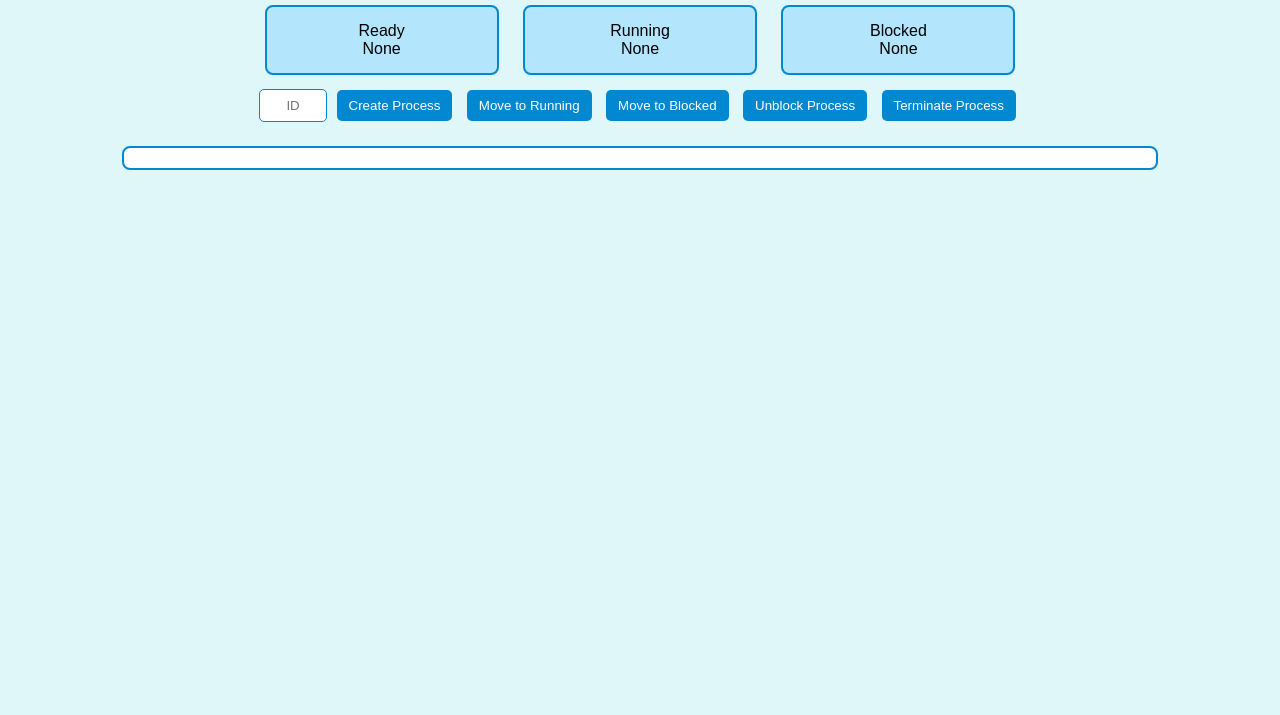
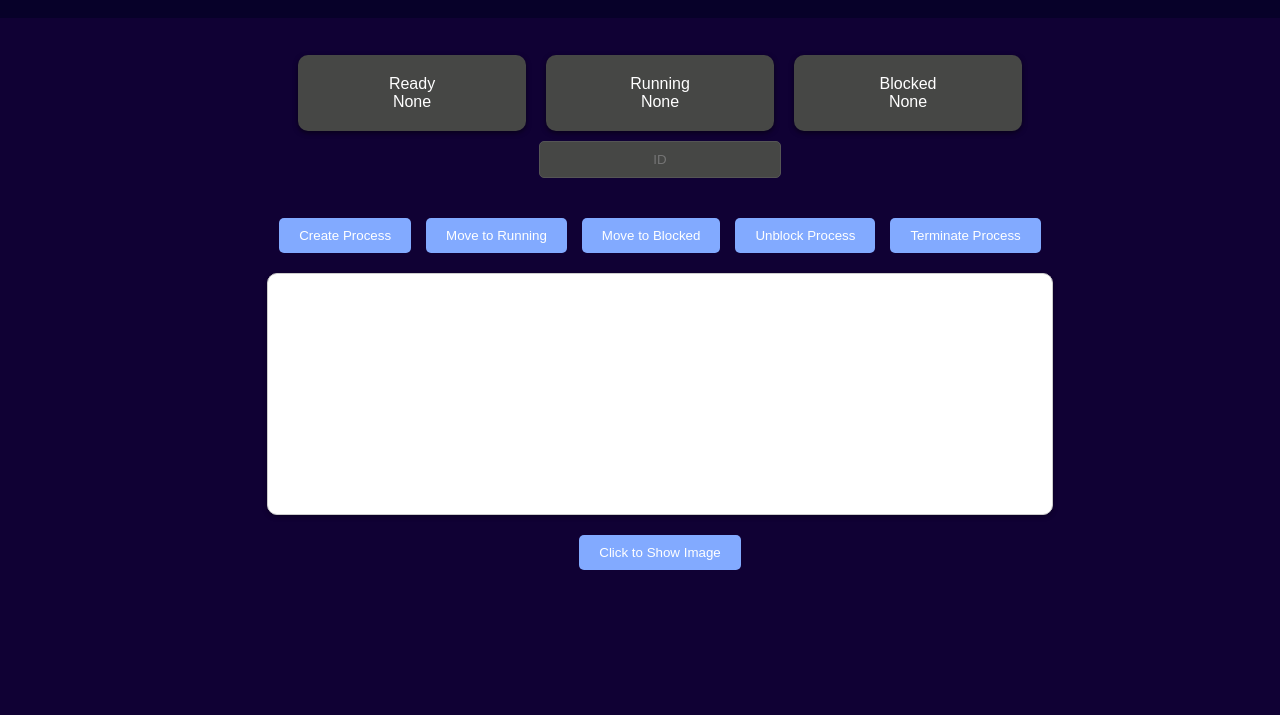
Before and after one commit to mehazzz/state-model, a plain HTML site: page threestate.html in a window 1280 px wide. Shown: the part 85-800 px from the top of the page. Drawn offline with Linux system fonts and the light colour scheme.

Commit message:
threestate.html

```diff
--- a/threestate.html
+++ b/threestate.html
@@ -5,71 +5,190 @@
     <meta name="viewport" content="width=device-width, initial-scale=1.0">
     <title>Three-State Process Simulation</title>
     <style>
-        body {
-            font-family: Arial, sans-serif;
-            background-color: #e0f7fa;
+    body {
+            background-color: #100134;
+            color: #fff;
+            font-family: 'Arial', sans-serif;
+            margin: 0;
+            padding: 20px;
             text-align: center;
         }
-        .state-box {
-            display: inline-block;
-            width: 200px;
-            padding: 15px;
-            margin: 10px;
-            border: 2px solid #0288d1;
-            border-radius: 8px;
-            background-color: #b3e5fc;
+
+.container {
+    display: flex;
+    flex-direction: column;
+    align-items: center;
+    justify-content: center;
+    width: 100%;
+    padding: 20px;
+    margin-top: 80px;
+}
+
+.navbar {
+            background-color: #070129;
+            padding: 33px;
+            width: 100%;
+            position: fixed;
+            top: 0;
+            left: 0;
+            z-index: 1000;
+
+
+
         }
-        .log-box {
+
+.navbar h1 {
+    margin: 0;
+    color:  #f5f3f3;
+}
+
+.states {
+    display: flex;
+    flex-direction: row;
+    justify-content: space-between;
+    align-items: center;
+    margin-top: 20px;
+    width: 60%; /* Adjust this width for proper alignment */
+    max-width: 900px; /* Restrict maximum width for better display */
+}
+
+.state {
+    background-color: #464745;
+    padding: 20px;
+    border-radius: 10px;
+    box-shadow: 0 2px 5px rgba(0, 0, 0, 0.5);
+    text-align: center;
+    flex: 1;
+    margin: 0 10px; /* Adds space between boxes */
+    min-width: 100px; /* Ensure consistent size */
+}
+
+.actions {
+    display: flex;
+    justify-content: center;
+    gap: 15px;
+    margin-top: 20px;
+    flex-wrap: wrap; /* Allow buttons to wrap if needed */
+}
+
+.button {
+    background-color: #82aaff;
+    color: #fff;
+    padding: 10px 20px;
+    border: none;
+    border-radius: 5px;
+    cursor: pointer;
+    transition: background-color 0.3s ease;
+}
+button:hover {
+            background-color: #0beea3;
+            transform: translateY(-2px);
+            transform: scale(1.2);
+
+        }
+button[onclick="showImage()"] {
             margin-top: 20px;
-            padding: 10px;
-            border: 2px solid #0288d1;
-            border-radius: 8px;
-            background-color: #ffffff;
-            width: 80%;
-            margin-left: auto;
-            margin-right: auto;
-            max-height: 200px;
-            overflow-y: auto;
-        }
-        input[type="text"] {
-            padding: 8px;
-            border: 1px solid #0288d1;
-            border-radius: 5px;
-            width: 50px;
-            text-align: center;
-        }
-        button {
-            padding: 8px 12px;
-            margin: 5px;
+            background-color: #82aaff;
+            color: #fff;
+            padding: 10px 20px;
             border: none;
             border-radius: 5px;
-            background-color: #0288d1;
-            color: #ffffff;
             cursor: pointer;
+            transition: background-color 0.3s ease;
         }
-        button:hover {
-            background-color: #0277bd;
+button[onclick="showImage()"]:hover{
+            background-color: #0beea3;
+            transform: scale(1.2);
+
         }
+
+.input-field {
+    background-color: #464745;
+    padding: 10px 20px;
+    border-radius: 5px;
+    border: 1px solid #555;
+    color: #fff;
+    margin-top: 10px;
+    margin-bottom: 20px;
+    display: block;
+    margin-left: auto;
+    margin-right: auto;
+    width: 200px; /* Ensure consistent width */
+    text-align: center;
+}
+
+.input-field:focus {
+    outline: none;
+    border-color: #82aaff;
+}
+
+.log-box {
+    background-color: #ffffff;
+    padding: 20px;
+    margin-top: 20px;
+    border-radius: 10px;
+    width: 60%; /* Match width to align with the states */
+    max-width: 900px; /* Restrict width */
+    min-height: 200px;
+    max-height: 500px;
+    overflow-y: auto;
+    box-shadow: 0 2px 5px rgba(0, 0, 0, 0.3);
+    border: 1px solid #ccc;
+    color: #000;
+}
+
+.log-box::-webkit-scrollbar {
+    width: 8px;
+}
+
+.log-box::-webkit-scrollbar-thumb {
+    background-color: #999;
+    border-radius: 4px;
+}
+
+.log-entry {
+    margin: 10px 0;
+    padding: 15px;
+    border-radius: 8px;
+    background-color: #ffffff;
+    color: #000;
+    font-size: 16px;
+    font-weight: bold;
+    text-align: center;
+    box-shadow: 0 2px 5px rgba(0, 0, 0, 0.2);
+}
+
+
+
+
+
     </style>
 </head>
 <body>
+    <div class="navbar">
+        <h1>Three-State Process Simulation</h1>
+    </div>
+    <div class="container">
+        <div class="states">
+            <div class="state" id="readyState">Ready<br><span id="readyProcesses">None</span></div>
+            <div class="state" id="runningState">Running<br><span id="runningProcesses">None</span></div>
+            <div class="state" id="blockedState">Blocked<br><span id="blockedProcesses">None</span></div>
+        </div>
+        <input type="text" id="processInput" class="input-field" placeholder="ID">
+        <div class="actions">
+            <button class="button" onclick="createProcess()">Create Process</button>
+            <button class="button" onclick="moveToRunning()">Move to Running</button>
+            <button class="button" onclick="moveToBlocked()">Move to Blocked</button>
+            <button class="button" onclick="unblockProcess()">Unblock Process</button>
+            <button class="button" onclick="terminateProcess()">Terminate Process</button>
+        </div>
+        <div class="log-box" id="log"></div>
+        <button onclick="showImage()">Click to Show Image</button>
+    <img id="image" src="" alt="">
+    </div>
+</body>
 
-    <h1>Three-State Process Simulation</h1>
 
-    <div class="state-box" id="readyState">Ready<br><span id="readyProcesses">None</span></div>
-    <div class="state-box" id="runningState">Running<br><span id="runningProcesses">None</span></div>
-    <div class="state-box" id="blockedState">Blocked<br><span id="blockedProcesses">None</span></div>
-    <div>
-
-    <input type="text" id="processInput" placeholder="ID">
-    <button onclick="createProcess()">Create Process</button>
-    <button onclick="moveToRunning()">Move to Running</button>
-    <button onclick="moveToBlocked()">Move to Blocked</button>
-    <button onclick="unblockProcess()">Unblock Process</button>
-    <button onclick="terminateProcess()">Terminate Process</button>
-    </div>
-
-    <div class="log-box" id="log"></div>
 
     <script>
         let readyProcesses = [];
@@ -146,6 +265,14 @@
                 logAction("No process in Running state to terminate.");
             }
         }
+        function showImage() {
+            document.getElementById("image").style.display = "block";
+        }
+        function showImage() {
+    const imageUrl = "3-STATE-DIAGRAM.jpg"; // Replace with your image URL
+    window.open(imageUrl, "_blank"); // Opens the image in a new tab or window
+}
+
 
         // Initial display update
         updateDisplay();
```
